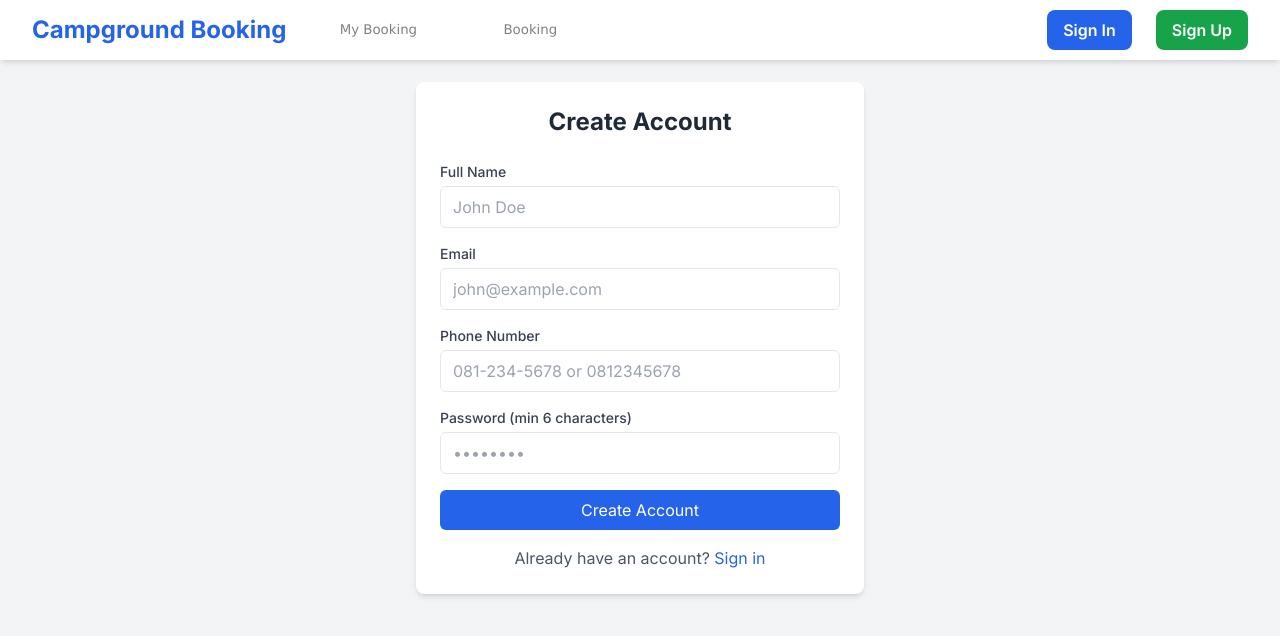
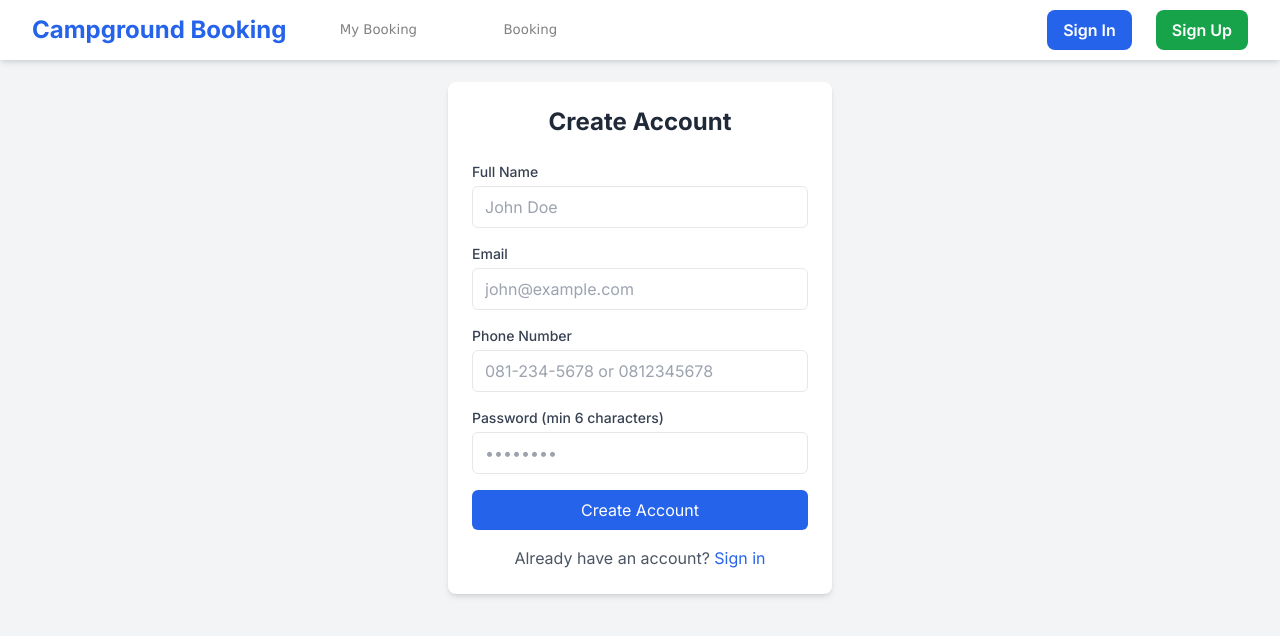
Before and after one commit to 2110503-2564/fe-project-2024-2-pepogummy, a Next.js app: page /signup in a window 1280 px wide. Shown: the top 636 px of the page. Built offline with nearby package versions, Linux system fonts and the light colour scheme; no server answers.

Commit message:
Adjust sign up and Campground info page UI

```diff
--- a/src/app/(campgroundinfo)/campground/[campid]/page.tsx
+++ b/src/app/(campgroundinfo)/campground/[campid]/page.tsx
@@ -8,7 +8,7 @@ export default async function CampgroundDetailPage({ params }: { params: { campi
     return (
       <main className="max-w-4xl mx-auto p-5">
         {/* Card Container */}
-        <div className="bg-white rounded-xl shadow-2xl overflow-hidden">
+        <div className="bg-white rounded-xl shadow-2xl overflow-hidden mb-16 mt-16">
           {/* Header Section */}
           <div className="bg-gradient-to-r from-blue-600 to-blue-500 p-6">
             <h1 className="text-3xl font-bold text-white">
--- a/src/app/signup/page.tsx
+++ b/src/app/signup/page.tsx
@@ -49,7 +49,7 @@ export default function RegisterPage() {
 
   return (
     <main className="min-h-screen bg-gray-100 py-8">
-      <div className="max-w-md mx-auto bg-white rounded-lg shadow-md p-6">
+      <div className="max-w-sm mx-auto bg-white rounded-lg shadow-md p-6">
         <h1 className="text-2xl font-bold text-gray-800 mb-6 text-center">
           Create Account
         </h1>
--- a/src/components/CampgroundCatalog.tsx
+++ b/src/components/CampgroundCatalog.tsx
@@ -12,7 +12,7 @@ export default async function CampgroundCatalog({ campgroundsJson }: { campgroun
             <p className='text-lg text-center text-gray-600 mb-8'>
                 Explore {count} campgrounds
             </p>
-            <div className="px-4 grid grid-cols-1 md:grid-cols-2 lg:grid-cols-3 xl:grid-cols-4 gap-6">
+            <div className="px-4 grid grid-cols-1 md:grid-cols-2 lg:grid-cols-3 xl:grid-cols-4 gap-6 mb-16">
                 {data.map((campground) => (
                     <Link
                         href={`/campground/${campground._id}`}
```
